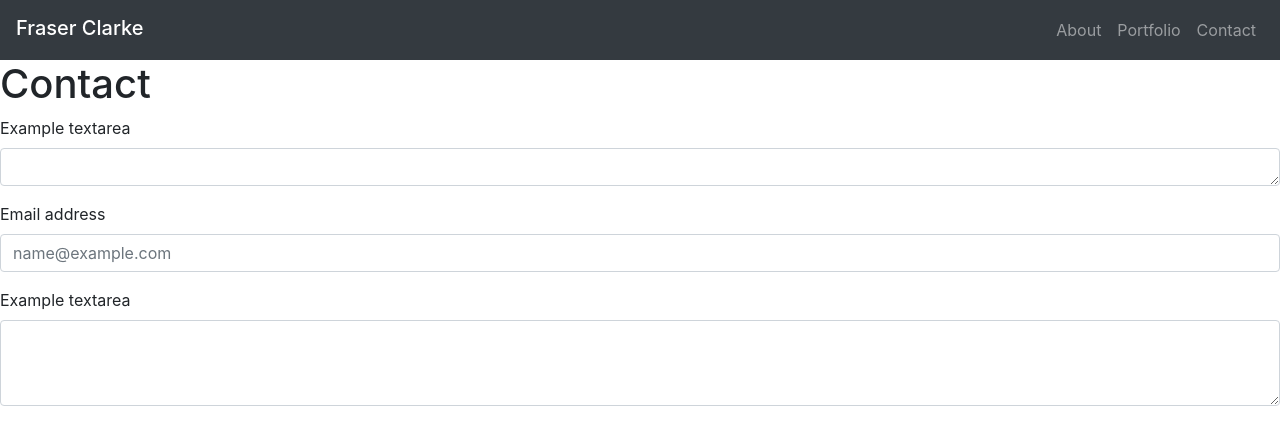
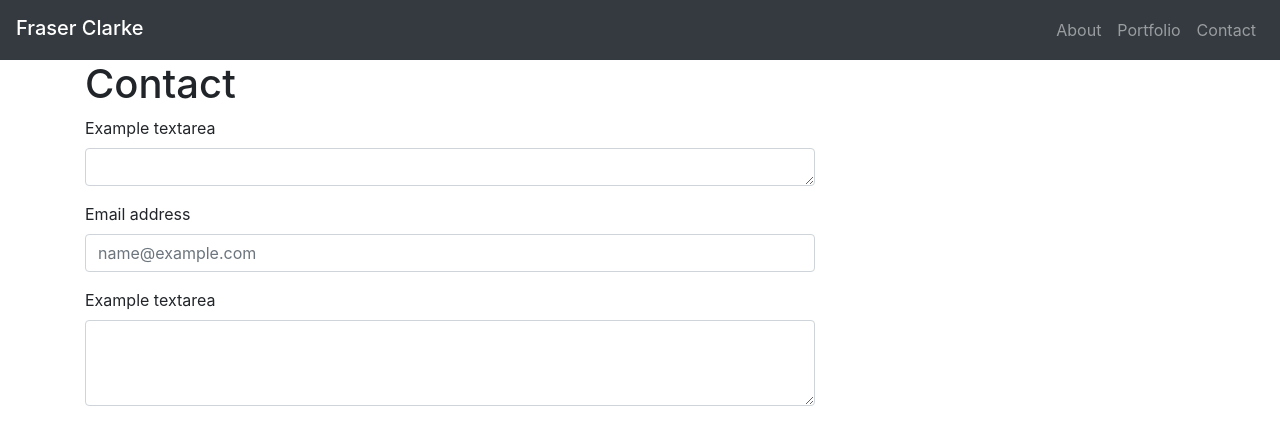
Before and after one commit to FraserClarke/Mobile-Responsive-Portfolio, a plain HTML site: page contact.html in a window 1280 px wide. Drawn offline with nearby package versions, Linux system fonts and the light colour scheme.

Commit message:
added container for for contact.html

```diff
--- a/contact.html
+++ b/contact.html
@@ -34,7 +34,13 @@
         </div>
       </nav>
       <!--End navbar-->
+
+      <div class="container">
+        <div class="row">
+          <div class="col-md-8">
+            <div class="page-header">
               <h1>Contact</h1>
+            </div>
 
             <form>
                 <div class="form-group">
@@ -54,5 +60,10 @@
                 </div>
             </form>
 
+        </div>
+    </div>
+</div>
+</div>
+
 </body>
 </html>
```
Lines whose indentation alone changed are shown as unchanged.
